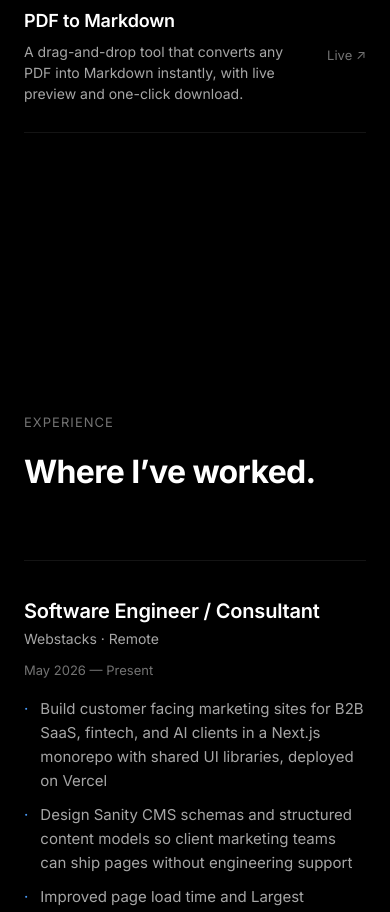
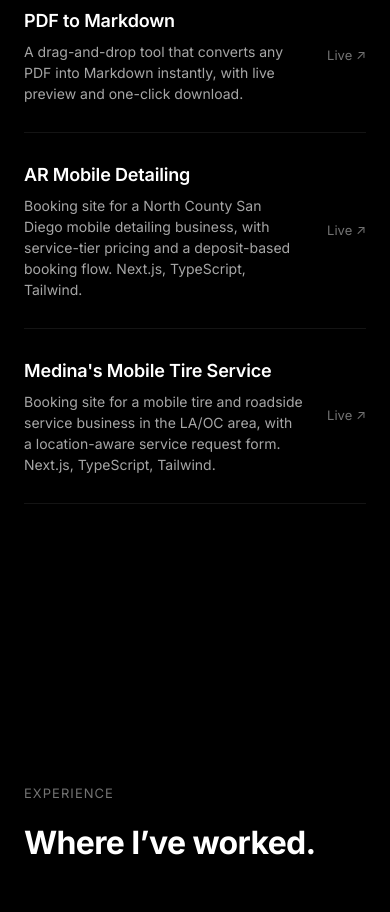
Before and after one commit to d88naimi/portfolio, a Next.js app: page / in a window 390 px wide. Shown: the part 5140-6052 px from the top of the page. Built offline with nearby package versions, Linux system fonts and the light colour scheme.

Commit message:
Add AR Mobile Detailing and Medina's Mobile Tire Service to more work

```diff
--- a/src/data/projects.ts
+++ b/src/data/projects.ts
@@ -103,4 +103,18 @@ export const moreProjects: MoreProject[] = [
     href: "https://pdf-to-markdown-roan.vercel.app/",
     linkLabel: "Live",
   },
+  {
+    title: "AR Mobile Detailing",
+    summary:
+      "Booking site for a North County San Diego mobile detailing business, with service-tier pricing and a deposit-based booking flow. Next.js, TypeScript, Tailwind.",
+    href: "https://mobile-detailing-web.vercel.app/",
+    linkLabel: "Live",
+  },
+  {
+    title: "Medina's Mobile Tire Service",
+    summary:
+      "Booking site for a mobile tire and roadside service business in the LA/OC area, with a location-aware service request form. Next.js, TypeScript, Tailwind.",
+    href: "https://mobile-tires-web.vercel.app/",
+    linkLabel: "Live",
+  },
 ];
```
